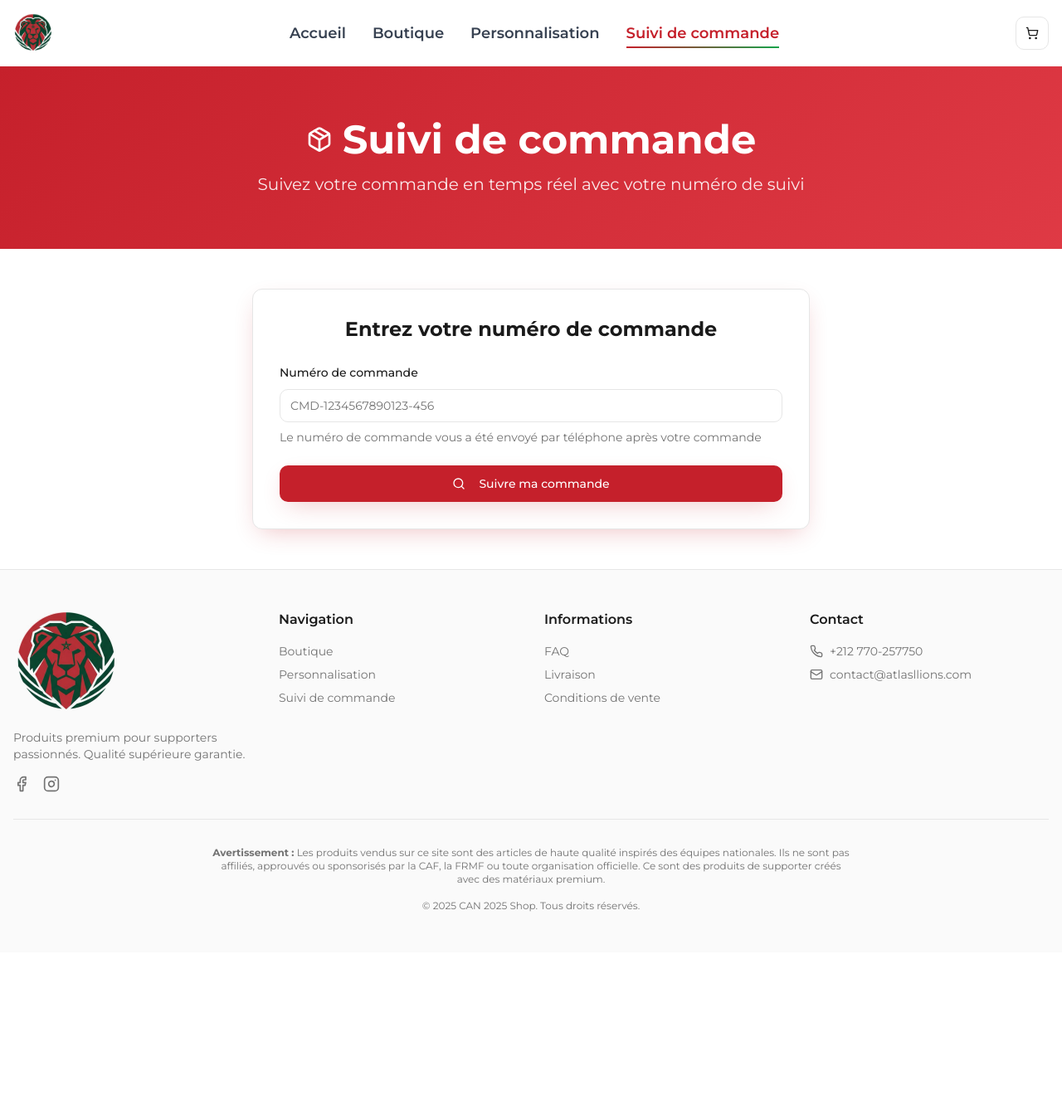
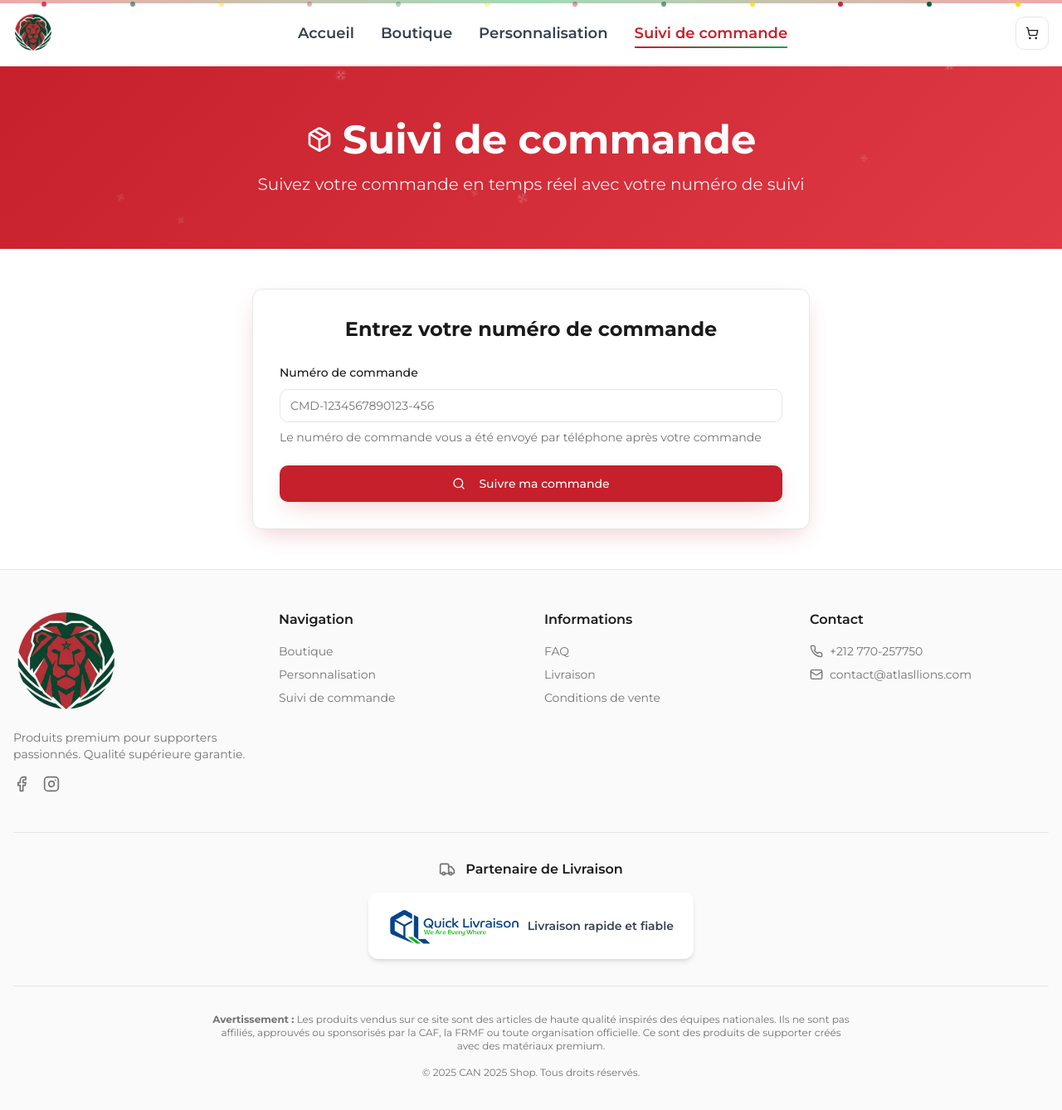
Before and after one commit to Yael-aro/atlas-lions-apparel, a React (Vite) app: page /suivi in a window 1280 px wide. Shown: the top 1338 px of the page at 83% size. Before the commit the page ends 1148 px from the top, so only its background shows below. Built offline with nearby package versions, Linux system fonts and the light colour scheme; the HTML template or start-up script is replaced by a standard one.

Commit message:
last update

```diff
--- a/src/components/Footer.tsx
+++ b/src/components/Footer.tsx
@@ -1,6 +1,7 @@
-import { Facebook, Instagram, Mail, Phone } from "lucide-react";
+import { Facebook, Instagram, Mail, Phone, Truck } from "lucide-react";
 import { Link } from "react-router-dom";
-import Logo from "@/assets/logo.png"; // ➤ ajout du logo
+import Logo from "@/assets/logo.png";
+import CharikaLogo from "@/assets/charika.jpg";
 
 export const Footer = () => {
   return (
@@ -10,7 +11,6 @@ export const Footer = () => {
 
           {/* Brand */}
           <div className="space-y-4">
-            {/* ➤ Votre LOGO */}
             <img
               src={Logo}
               alt="CAN 2025 Logo"
@@ -94,6 +94,24 @@ export const Footer = () => {
 
         </div>
 
+        {/* Partenaire de Livraison */}
+        <div className="mt-12 pt-8 border-t border-border">
+          <div className="flex flex-col items-center space-y-4">
+            <div className="flex items-center gap-3 text-muted-foreground">
+              <Truck className="h-5 w-5" />
+              <h4 className="font-semibold text-foreground">Partenaire de Livraison</h4>
+            </div>
+            <div className="flex items-center justify-center gap-2 bg-white rounded-xl px-6 py-4 shadow-md hover:shadow-lg transition-shadow">
+              <img
+                src={CharikaLogo}
+                alt="Charika Livraison"
+                className="h-12 w-auto object-contain"
+              />
+              <span className="text-sm font-semibold text-gray-700">Livraison rapide et fiable</span>
+            </div>
+          </div>
+        </div>
+
         {/* Disclaimer */}
         <div className="mt-8 pt-8 border-t border-border">
           <p className="text-xs text-muted-foreground text-center max-w-3xl mx-auto">
--- a/src/components/Header.tsx
+++ b/src/components/Header.tsx
@@ -1,7 +1,7 @@
 import { useState, useEffect } from "react";
 import { Link, useLocation } from "react-router-dom";
 import { Button } from "@/components/ui/button";
-import { ShoppingCart, Menu, X } from "lucide-react";
+import { ShoppingCart, Menu, X, Snowflake } from "lucide-react";
 import { useCart } from "@/contexts/CartContext";
 import logoImage from "@/assets/logo.png";
 
@@ -33,6 +33,38 @@ export const Header = () => {
   ];
 
   return (
+    <>
+      <style>{`
+        @keyframes snowfall {
+          0% { transform: translateY(-10px) rotate(0deg); opacity: 1; }
+          100% { transform: translateY(100vh) rotate(360deg); opacity: 0; }
+        }
+        @keyframes twinkle {
+          0%, 100% { opacity: 1; }
+          50% { opacity: 0.3; }
+        }
+        .snowfall { animation: snowfall linear infinite; }
+        .twinkle { animation: twinkle 2s ease-in-out infinite; }
+      `}</style>
+
+      {/* Flocons de neige subtils */}
+      <div className="fixed inset-0 pointer-events-none z-40 overflow-hidden">
+        {[...Array(8)].map((_, i) => (
+          <Snowflake
+            key={i}
+            className="absolute text-white/20 snowfall"
+            style={{
+              left: `${Math.random() * 100}%`,
+              top: `-20px`,
+              width: `${10 + Math.random() * 8}px`,
+              height: `${10 + Math.random() * 8}px`,
+              animationDuration: `${10 + Math.random() * 8}s`,
+              animationDelay: `${Math.random() * 5}s`,
+            }}
+          />
+        ))}
+      </div>
+
       <header
         className={`sticky top-0 z-50 w-full transition-all duration-300 ${
           isScrolled
@@ -40,6 +72,21 @@ export const Header = () => {
             : "bg-white"
         }`}
       >
+        {/* Guirlande lumineuse discrète */}
+        <div className="absolute top-0 left-0 right-0 h-1 bg-gradient-to-r from-red-600 via-green-600 to-red-600 opacity-40"></div>
+        <div className="absolute top-0 left-0 right-0 flex justify-around py-0.5">
+          {[...Array(12)].map((_, i) => (
+            <div
+              key={i}
+              className="w-1.5 h-1.5 rounded-full twinkle"
+              style={{
+                background: i % 3 === 0 ? '#C8102E' : i % 3 === 1 ? '#006233' : '#FFD700',
+                animationDelay: `${i * 0.15}s`,
+              }}
+            />
+          ))}
+        </div>
+
         <div className="container px-4 py-4">
           <div className="flex items-center justify-between">
             <Link to="/" className="flex items-center group">
@@ -48,6 +95,8 @@ export const Header = () => {
                 alt="Atlas Lions Apparel"
                 className="h-12 w-auto transition-all duration-300 group-hover:drop-shadow-[0_0_10px_rgba(200,16,46,0.5)]"
               />
+              {/* Petit flocon discret à côté du logo */}
+              <Snowflake className="ml-2 h-3 w-3 text-blue-400/40 opacity-0 group-hover:opacity-100 transition-opacity" />
             </Link>
 
 
@@ -68,6 +117,8 @@ export const Header = () => {
                       location.pathname === link.to ? "w-full" : "w-0 group-hover:w-full"
                     }`}
                   />
+                  {/* Petit flocon au survol */}
+                  <Snowflake className="absolute -top-5 left-1/2 -translate-x-1/2 h-3 w-3 text-blue-400/50 opacity-0 group-hover:opacity-100 transition-opacity" />
                 </Link>
               ))}
             </nav>
@@ -80,6 +131,10 @@ export const Header = () => {
                     <span className="absolute -top-2 -right-2 bg-primary text-white text-xs font-bold rounded-full h-5 w-5 flex items-center justify-center animate-pulse">
                       {cartItemCount}
                     </span>
+                  )}
+                  {/* Petit flocon si panier contient des items */}
+                  {cartItemCount > 0 && (
+                    <Snowflake className="absolute -bottom-1 -left-1 h-2.5 w-2.5 text-blue-400/60" />
                   )}
                 </Button>
               </Link>
@@ -105,19 +160,27 @@ export const Header = () => {
                   <Link
                     key={link.to}
                     to={link.to}
-                  className={`text-lg font-semibold px-4 py-2 rounded-lg transition-all ${
+                    className={`text-lg font-semibold px-4 py-2 rounded-lg transition-all relative ${
                       location.pathname === link.to
                         ? "bg-primary text-white"
                         : "text-gray-700 hover:bg-gray-100"
                     }`}
                   >
                     {link.label}
+                    {/* Petit flocon sur le lien actif */}
+                    {location.pathname === link.to && (
+                      <Snowflake className="absolute right-3 top-1/2 -translate-y-1/2 h-3 w-3 text-white/60" />
+                    )}
                   </Link>
                 ))}
               </div>
             </nav>
           )}
         </div>
+
+        {/* Ligne décorative subtile en bas */}
+        <div className="absolute bottom-0 left-0 right-0 h-0.5 bg-gradient-to-r from-transparent via-red-600/20 to-transparent"></div>
       </header>
+    </>
   );
 };
```
Also changed, not shown: src/pages/Index.tsx (line endings or trailing spaces). Lines whose indentation alone changed are shown as unchanged.
